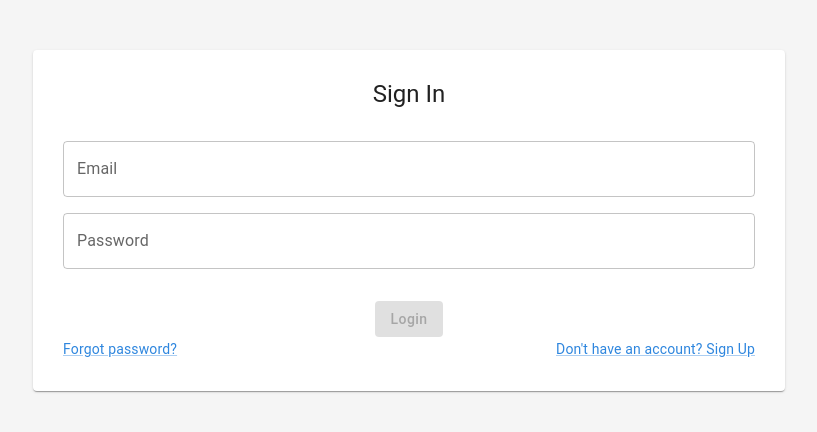
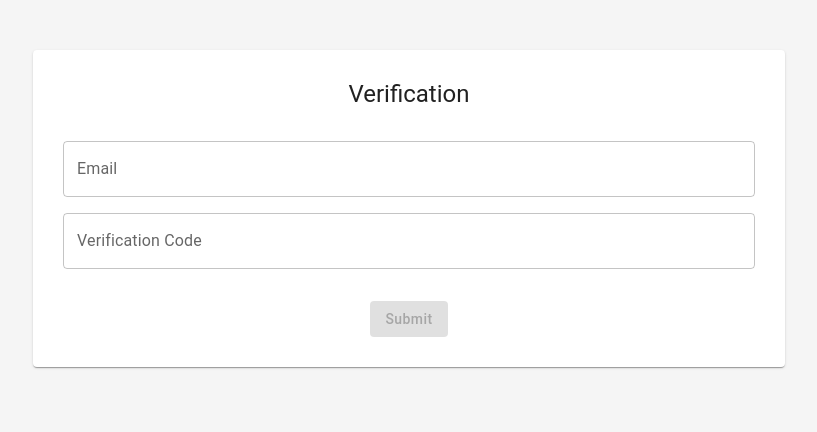
Before and after one commit to kharwar/dal-books, a React (Create React App) app: page /verification in a window 1280 px wide. Before the commit this address led to /login. Shown: the top 432 px of the page, without its empty margins (231-1048 px from the left). Built offline with nearby package versions, Linux system fonts and the light colour scheme; the HTML template or start-up script is replaced by a standard one; what amazon-cognito-identity-js would draw is missing.

Commit message:
forgot-password implemented

```diff
--- a/src/pages/ForgotPassword.js
+++ b/src/pages/ForgotPassword.js
@@ -12,16 +12,10 @@ import useInput from "../hooks/use-input";
 import { AuthenticationDetails, CognitoUser } from "amazon-cognito-identity-js";
 import { useNavigate } from "react-router-dom";
 import { regEx, simpleChangeHandler } from "../utils";
+import { snackbar } from "../components";
 import UserPool from "../UserPool";
 
-const loginCognito = (formData) => {
-  const authenticationData = {
-    Username: formData.email,
-    Password: formData.password,
-  };
-
-  const authenticationDetails = new AuthenticationDetails(authenticationData);
-
+const forgotPasswordCognito = (formData) => {
   const userData = {
     Username: formData.email,
     Pool: UserPool,
@@ -29,17 +23,9 @@ const loginCognito = (formData) => {
 
   const cognitoUser = new CognitoUser(userData);
 
-  cognitoUser.authenticateUser(authenticationDetails, {
-    onSuccess: (result) => {
-      var accessToken = result.getAccessToken().getJwtToken();
-      var idToken = result.idToken.jwtToken;
-      console.log("LoginSuccess", result);
-      console.log("LoginSuccess", accessToken);
-      console.log("LoginSuccess", idToken);
-    },
-    onFailure: (error) => {
-      console.log("LoginError", error);
-    },
+  cognitoUser.forgotPassword({
+    onSuccess: (res) => console.log(JSON.stringify(res)),
+    onFailure: (err) => console.log(err),
   });
 };
 
@@ -63,9 +49,11 @@ const ForgotPassword = () => {
   const formSubmissionHandler = (event) => {
     event.preventDefault();
 
-    loginCognito({
-      email: email,
+    forgotPasswordCognito({
+      email,
     });
+    snackbar.current.showSnackbar(true, "Verification Email Sent");
+    navigate("/verification", { state: { email } });
   };
 
   return (
@@ -79,7 +67,7 @@ const ForgotPassword = () => {
           alignItems="center"
           justifyContent="center"
         >
-          {"Sign In"}
+          {"Send Verification Code"}
         </Typography>
 
         <form onSubmit={formSubmissionHandler}>
@@ -115,6 +103,15 @@ const ForgotPassword = () => {
           </Box>
         </form>
         <Grid container justifyContent="flex-end">
+          <Grid item xs>
+            <Link
+              variant="body2"
+              onClick={() => navigate("/verification")}
+              sx={{ cursor: "pointer" }}
+            >
+              {"Already have a code?"}
+            </Link>
+          </Grid>
           <Grid item>
             <Link
               variant="body2"
--- /dev/null
+++ b/src/pages/Verification.js
@@ -0,0 +1,225 @@
+import {
+  Container,
+  Paper,
+  Typography,
+  TextField,
+  Box,
+  Button,
+} from "@mui/material";
+import { useState } from "react";
+import { Link, useLocation, useNavigate } from "react-router-dom";
+import useInput from "../hooks/use-input";
+import { snackbar } from "../components";
+import UserPool from "../UserPool";
+import { CognitoUser } from "amazon-cognito-identity-js";
+import { regEx, simpleChangeHandler, onlyIntegerChangeHandler } from "../utils";
+
+const verifyUser = (formData, navigate) => {
+  const userData = {
+    Username: formData.email,
+    Pool: UserPool,
+  };
+
+  const cognitoUser = new CognitoUser(userData);
+  cognitoUser.confirmPassword(formData.verificationCode, formData.password, {
+    onFailure: (err) =>
+      snackbar.current.showSnackbar(false, "Verification Failed"),
+    onSuccess: (res) => {
+      snackbar.current.showSnackbar(true, "Password Changed");
+      navigate("/login");
+    },
+  });
+};
+
+const Verification = () => {
+  const navigate = useNavigate();
+  const { state } = useLocation();
+  let verificationFormIsValid = false;
+  let passwordFormIsValid = false;
+  const [firstPage, setFirstPage] = useState(true);
+
+  const formSubmissionHandler = (event) => {
+    event.preventDefault();
+
+    verifyUser(
+      {
+        email,
+        verificationCode,
+        password,
+      },
+      navigate
+    );
+  };
+  const firstPageHandler = (event) => {
+    event.preventDefault();
+    setFirstPage(false);
+  };
+
+  const {
+    value: email,
+    isValid: emailIsValid,
+    hasError: emailHasError,
+    valueChangeHandler: emailChangeHandler,
+    inputBlurHandler: emailBlurHandler,
+    reset: resetEmailInput,
+  } = useInput(
+    (value) => regEx.email.test(value) === true,
+    simpleChangeHandler
+  );
+  const {
+    value: verificationCode,
+    isValid: verificationCodeIsValid,
+    hasError: verificationCodeHasError,
+    valueChangeHandler: verificationCodeChangeHandler,
+    inputBlurHandler: verificationCodeBlurHandler,
+  } = useInput((value) => value.length == 6, onlyIntegerChangeHandler);
+
+  if (verificationCodeIsValid && emailIsValid) {
+    verificationFormIsValid = true;
+  }
+
+  const {
+    value: password,
+    isValid: passwordIsValid,
+    hasError: passwordHasError,
+    valueChangeHandler: passwordChangeHandler,
+    inputBlurHandler: passwordBlurHandler,
+  } = useInput((value) => value.length >= 8, simpleChangeHandler);
+
+  const {
+    value: confirmPassword,
+    isValid: confirmPasswordIsValid,
+    hasError: confirmPasswordHasError,
+    valueChangeHandler: confirmPasswordChangeHandler,
+    inputBlurHandler: confirmPasswordBlurHandler,
+  } = useInput((value) => value == password, simpleChangeHandler);
+
+  if (passwordIsValid && confirmPasswordIsValid) {
+    passwordFormIsValid = true;
+  }
+  return (
+    <Container maxWidth="md">
+      <Paper sx={{ m: "50px", p: "30px" }}>
+        <Typography
+          variant="h5"
+          component="h5"
+          sx={{ lineHeight: 1.2, mb: 2 }}
+          display="flex"
+          alignItems="center"
+          justifyContent="center"
+        >
+          {firstPage ? "Verification" : "Change Password"}
+        </Typography>
+
+        {firstPage && (
+          <>
+            <form onSubmit={firstPageHandler}>
+              <TextField
+                id="email"
+                label="Email"
+                variant="outlined"
+                fullWidth={true}
+                sx={{
+                  mt: 2,
+                }}
+                value={state?.email ?? email}
+                onChange={emailChangeHandler}
+                onBlur={emailBlurHandler}
+                error={emailHasError}
+                helperText={emailHasError && "Valid Email is required"}
+              />
+              <TextField
+                id="verification_code"
+                label="Verification Code"
+                variant="outlined"
+                fullWidth={true}
+                sx={{
+                  mt: 2,
+                }}
+                value={verificationCode}
+                onChange={verificationCodeChangeHandler}
+                onBlur={verificationCodeBlurHandler}
+                error={verificationCodeHasError}
+                inputProps={{
+                  maxLength: 6,
+                }}
+                helperText={
+                  verificationCodeHasError && "Verification Code is required"
+                }
+              />
+              <Box
+                sx={{ mt: 4, position: "relative" }}
+                display="flex"
+                alignItems="center"
+                justifyContent="center"
+              >
+                <Button
+                  type="submit"
+                  variant="contained"
+                  disabled={!verificationFormIsValid}
+                  color="secondary"
+                >
+                  Submit
+                </Button>
+              </Box>
+            </form>
+          </>
+        )}
+        {!firstPage && (
+          <form onSubmit={formSubmissionHandler}>
+            <TextField
+              id="password"
+              label="Password"
+              type="password"
+              variant="outlined"
+              fullWidth={true}
+              sx={{
+                mt: 2,
+              }}
+              value={password}
+              onChange={passwordChangeHandler}
+              onBlur={passwordBlurHandler}
+              error={passwordHasError}
+              helperText={
+                passwordHasError &&
+                "Password is required with minimum 8 characters"
+              }
+            />
+            <TextField
+              id="confirm_password"
+              label="Confirm Password"
+              type="password"
+              variant="outlined"
+              fullWidth={true}
+              sx={{
+                mt: 2,
+              }}
+              value={confirmPassword}
+              onChange={confirmPasswordChangeHandler}
+              onBlur={confirmPasswordBlurHandler}
+              error={confirmPasswordHasError}
+              helperText={confirmPasswordHasError && "Passwords do not match."}
+            />
+            <Box
+              sx={{ mt: 4, position: "relative" }}
+              display="flex"
+              alignItems="center"
+              justifyContent="center"
+            >
+              <Button
+                type="submit"
+                variant="contained"
+                disabled={!passwordFormIsValid}
+                color="secondary"
+              >
+                Submit
+              </Button>
+            </Box>
+          </form>
+        )}
+      </Paper>
+    </Container>
+  );
+};
+
+export default Verification;
--- a/src/pages/index.js
+++ b/src/pages/index.js
@@ -4,5 +4,6 @@ import Signup from "./Signup";
 import Review from "./Review";
 import ForgotPassword from "./ForgotPassword";
 import AddBook from "./AddBook";
+import Verification from "./Verification";
 
-export { Home, Login, Signup, ForgotPassword, Review, AddBook };
+export { Home, Login, Signup, ForgotPassword, Review, AddBook, Verification };
--- a/src/routes/index.js
+++ b/src/routes/index.js
@@ -1,7 +1,15 @@
 import { Routes, Route, Outlet, Navigate } from "react-router-dom";
 import { useAuth } from "../context";
 import { Navbar } from "../components";
-import { Home, Login, Signup, ForgotPassword, AddBook, Review } from "../pages";
+import {
+  Home,
+  Login,
+  Signup,
+  ForgotPassword,
+  AddBook,
+  Review,
+  Verification,
+} from "../pages";
 
 const AppRoutes = () => {
   const { isLogin } = useAuth();
@@ -12,6 +20,7 @@ const AppRoutes = () => {
         <Route path="/login" element={<Login />} />
         <Route path="/signup" element={<Signup />} />
         <Route path="/forgot-password" element={<ForgotPassword />} />
+        <Route path="/verification" element={<Verification />}></Route>
       </Route>
       <Route
         path="*"
```
